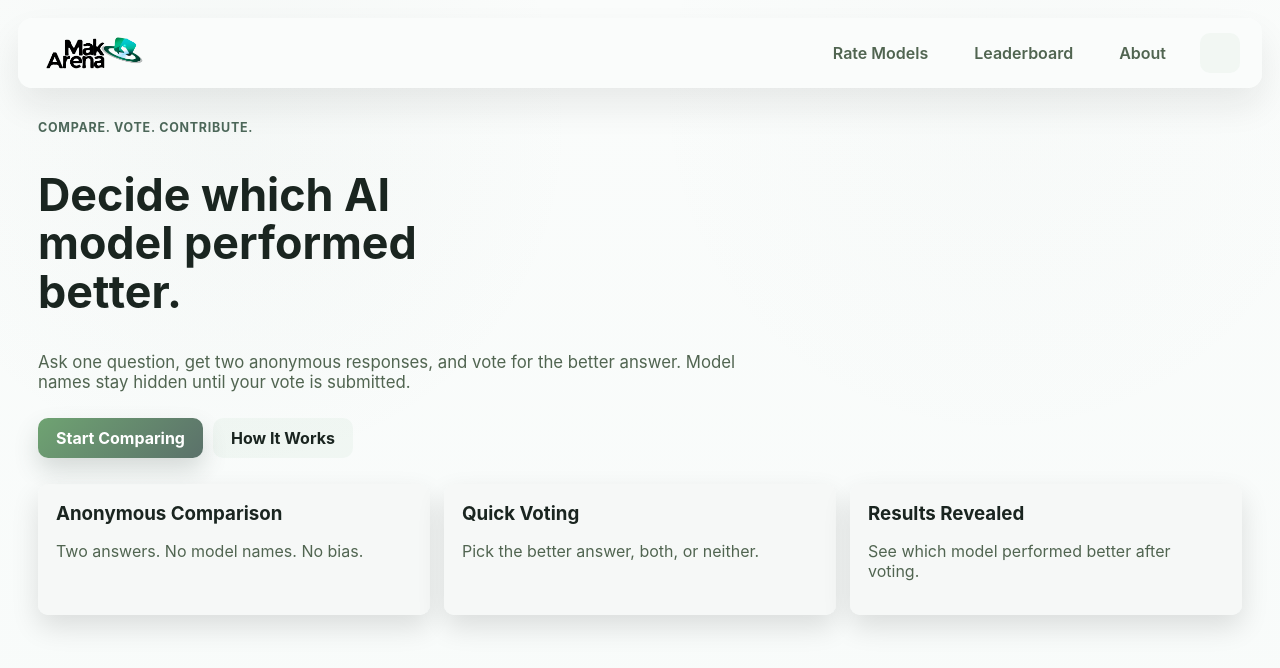
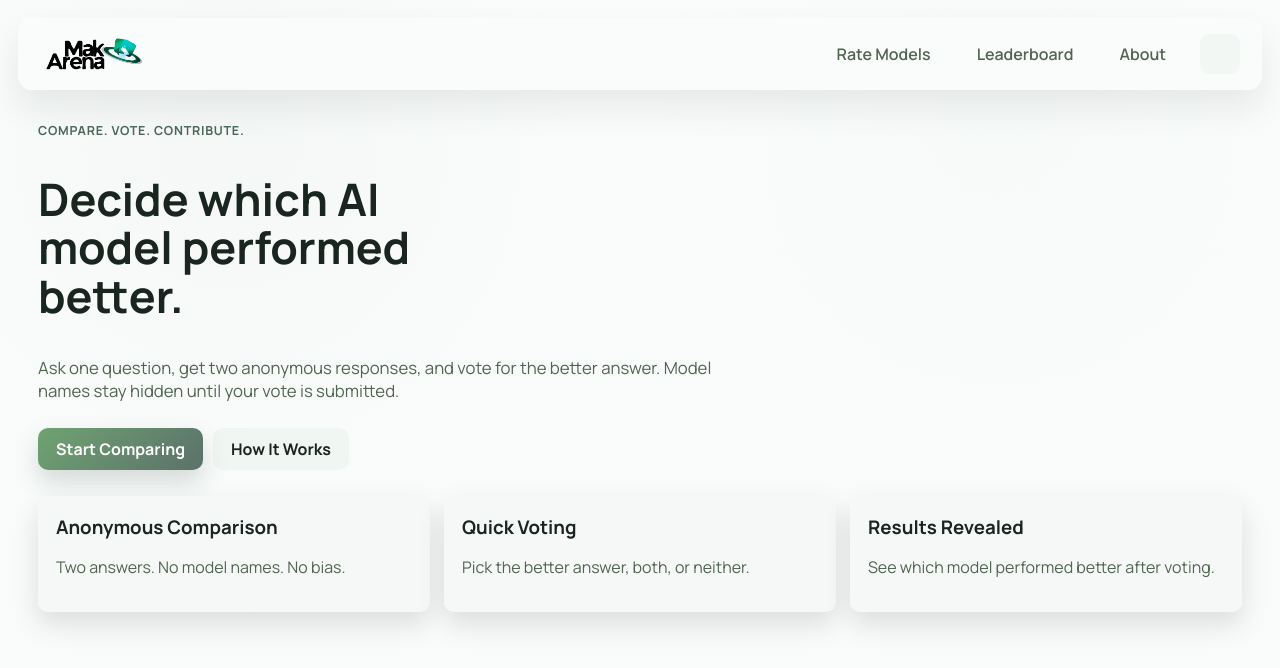
Before and after one commit to Adstract-AI/llm-arena-frontend, a React (Vite) app: page / in a window 1280 px wide. Shown: the top 668 px of the page. Built offline with nearby package versions, Linux system fonts and the light colour scheme; no server answers; some icons are missing.

Commit message:
font change

```diff
--- a/src/index.css
+++ b/src/index.css
@@ -1,3 +1,4 @@
+@import url('https://fonts.googleapis.com/css2?family=Manrope:wght@400;500;600;700;800&display=swap');
 @import './styles/theme.css';
 
 
--- a/src/styles/theme.css
+++ b/src/styles/theme.css
@@ -71,15 +71,13 @@
   --primary-btn-shadow: 0 16px 34px rgba(17, 28, 27, 0.34);
 
   --font-display:
-    'SF Pro Display',
-    'SF Pro Text',
+    'Manrope',
     -apple-system,
     BlinkMacSystemFont,
     'Segoe UI',
     sans-serif;
   --font-body:
-    'SF Pro Text',
-    'SF Pro Display',
+    'Manrope',
     -apple-system,
     BlinkMacSystemFont,
     'Segoe UI',
```
